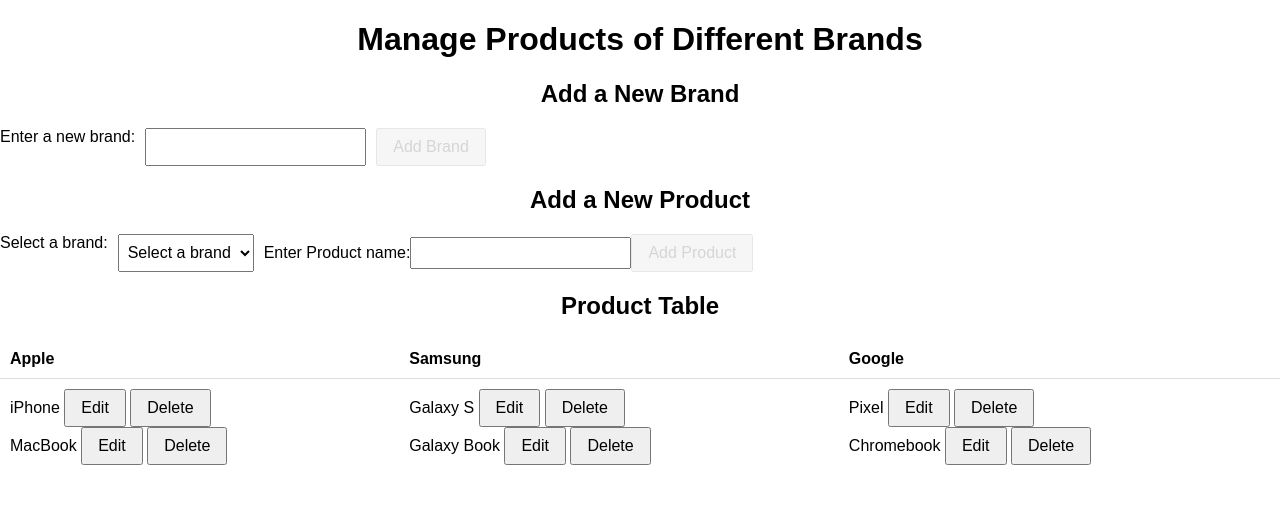
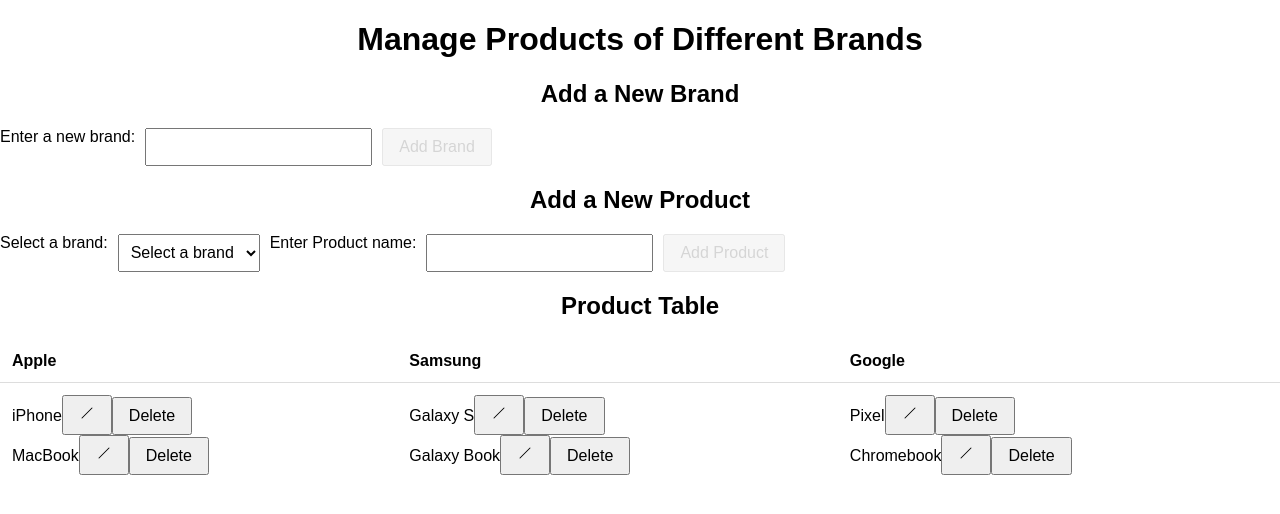
Before and after one commit to rijantiwari/Product-Management, a React (Create React App) app: page / in a window 1280 px wide. Shown: the top 514 px of the page. Built offline with nearby package versions, Linux system fonts and the light colour scheme.

Commit message:
making delete and edit

```diff
--- a/src/App.css
+++ b/src/App.css
@@ -12,7 +12,7 @@
 }
 
 .container {
-  max-width: 800px;
+  max-width: 1000px; /* Increased max-width */
   margin: 0 auto;
   padding: 20px;
 }
@@ -25,7 +25,7 @@
 
 select,
 input[type="text"] {
-  padding: 5px;
+  padding: 8px;
   font-size: 16px;
 }
 
@@ -47,7 +47,7 @@
 
 th,
 td {
-  padding: 10px;
+  padding: 12px; /* Increased padding */
   text-align: left;
   border-bottom: 1px solid #ddd;
 }
@@ -81,8 +81,8 @@
 .modal-content {
   background-color: #fff;
   padding: 20px;
-  border-radius: 5px;
-  box-shadow: 0 2px 4px rgba(0, 0, 0, 0.1);
+  border-radius: 8px; /* Increased border-radius */
+  box-shadow: 0 4px 8px rgba(0, 0, 0, 0.2); /* Increased box-shadow */
 }
 
 .modal h2 {
@@ -103,3 +103,17 @@
 .modal button {
   margin-top: 10px;
 }
+
+/* Icon styles */
+.modal button svg {
+  vertical-align: middle;
+  margin-right: 5px;
+}
+
+.modal button.edit svg {
+  fill: #007bff; /* Blue color for edit icon */
+}
+
+.modal button.delete svg {
+  fill: #dc3545; /* Red color for delete icon */
+}
--- a/src/App.jsx
+++ b/src/App.jsx
@@ -4,6 +4,7 @@
 import ProductTable from "./components/ProductTable";
 import EditProductModal from "./components/EditProductModal";
 import DeleteProductModal from "./components/DeleteProductModal";
+import "./App.css";
 
 const App = () => {
   // State to manage brands and products
@@ -59,7 +60,7 @@
   const handleConfirmDeleteProduct = (brand) => {
     const updatedProducts = { ...products };
     updatedProducts[brand] = updatedProducts[brand].filter(
-      (product) => product !== editingProduct
+      (product) => product !== editingProduct.name
     );
     setProducts(updatedProducts);
     setIsDeleteModalOpen(false);
@@ -67,10 +68,12 @@
   };
 
   return (
-    <div>
+    <div className="app-container">
       <h1>Manage Products of Different Brands</h1>
-      <BrandForm onAddBrand={handleAddBrand} existingBrands={brands} />
-      <ProductForm onAddProduct={handleAddProduct} brands={brands} />
+      <div className="form-container">
+        <BrandForm onAddBrand={handleAddBrand} existingBrands={brands} />
+        <ProductForm onAddProduct={handleAddProduct} brands={brands} />
+      </div>
       <ProductTable
         brands={brands}
         products={products}
--- a/src/components/BrandForm.jsx
+++ b/src/components/BrandForm.jsx
@@ -15,12 +15,12 @@
       alert("Brand already exists!");
       return;
     }
-    onAddBrand(newBrand); // Fix: Add this line to add the new brand
+    onAddBrand(newBrand);
     setNewBrand("");
   };
 
   return (
-    <div>
+    <div className="brand-form-container">
       <h2>Add a New Brand</h2>
       <form onSubmit={handleSubmit}>
         <label htmlFor="brandInput">Enter a new brand:</label>
--- a/src/components/DeleteProductModal.jsx
+++ b/src/components/DeleteProductModal.jsx
@@ -11,11 +11,11 @@
       <div className="modal-content">
         <h2>Delete Product</h2>
         <p>Are you sure you want to delete {product.name}?</p>
-        <div>
-          <button type="button" onClick={handleDelete}>
+        <div className="modal-buttons">
+          <button className="confirm-delete-button" onClick={handleDelete}>
             Confirm Delete
           </button>
-          <button type="button" onClick={onClose}>
+          <button className="cancel-delete-button" onClick={onClose}>
             Cancel
           </button>
         </div>
--- a/src/components/ProductForm.jsx
+++ b/src/components/ProductForm.jsx
@@ -22,7 +22,7 @@
   };
 
   return (
-    <div>
+    <div className="product-form-container">
       <h2>Add a New Product</h2>
       <form onSubmit={handleSubmit}>
         <label htmlFor="brandSelect">Select a brand:</label>
@@ -38,7 +38,6 @@
             </option>
           ))}
         </select>
-        <div>
         <label htmlFor="productName">Enter Product name:</label>
         <input
           type="text"
@@ -52,7 +51,6 @@
         >
           Add Product
         </button>
-        </div>
       </form>
     </div>
   );
--- a/src/components/ProductTable.jsx
+++ b/src/components/ProductTable.jsx
@@ -3,33 +3,44 @@
 
 const ProductTable = ({ brands, products, onEditProduct, onDeleteProduct }) => {
   return (
-    <div>
+    <div className="product-table-container">
       <h2>Product Table</h2>
-      <table>
-        <thead>
+      <table className="product-table">
+        <tbody>
           <tr>
             {brands.map((brand) => (
               <th key={brand}>{brand}</th>
             ))}
           </tr>
-        </thead>
-        <tbody>
           <tr>
             {brands.map((brand) => (
               <td key={brand}>
                 <ul>
                   {products[brand]?.map((product) => (
                     <li key={product}>
-                      {product}{" "}
+                      {product}
                       <span>
                         <button
                           onClick={() =>
                             onEditProduct({ brand, name: product })
                           }
+                          className="edit"
                         >
-                          Edit
-                        </button>{" "}
+                          <svg
+                            xmlns="http://www.w3.org/2000/svg"
+                            width="16"
+                            height="16"
+                            fill="currentColor"
+                            className="bi bi-pencil"
+                            viewBox="0 0 16 16"
+                          >
+                            <path d="M13.354 2.646a.5.5 0 0 1 0 .708l-10 10a.5.5 0 0 1-.708-.708l10-10a.5.5 0 0 1 .708 0z" />
+                            <path d="M402.6 83.2l90.2 90.2c3.8 3.8 3.8 10 0 13.8L274.4 405.6l-92.8 10.3c-12.4 1.4-22.9-9.1-21.5-21.5l10.3-92.8L388.8 83.2c3.8-3.8 10-3.8 13.8 0zm162-22.9l-48.8-48.8c-15.2-15.2-39.9-15.2-55.2 0l-35.4 35.4c-3.8 3.8-3.8 10 0 13.8l90.2 90.2c3.8 3.8 10 3.8 13.8 0l35.4-35.4c15.2-15.3 15.2-40 0-55.2zM384 346.2V448H64V128h229.8c3.2 0 6.2-1.3 8.5-3.5l40-40c7.6-7.6 2.2-20.5-8.5-20.5H48C21.5 64 0 85.5 0 112v352c0 26.5 21.5 48 48 48h352c26.5 0 48-21.5 48-48V306.2c0-10.7-12.9-16-20.5-8.5l-40 40c-2.2 2.3-3.5 5.3-3.5 8.5z" />
+                          </svg>
+                        </button>
+
                         <button
+                          className="delete-button"
                           onClick={() =>
                             onDeleteProduct({ brand, name: product })
                           }
```
Lines whose indentation alone changed are shown as unchanged.
